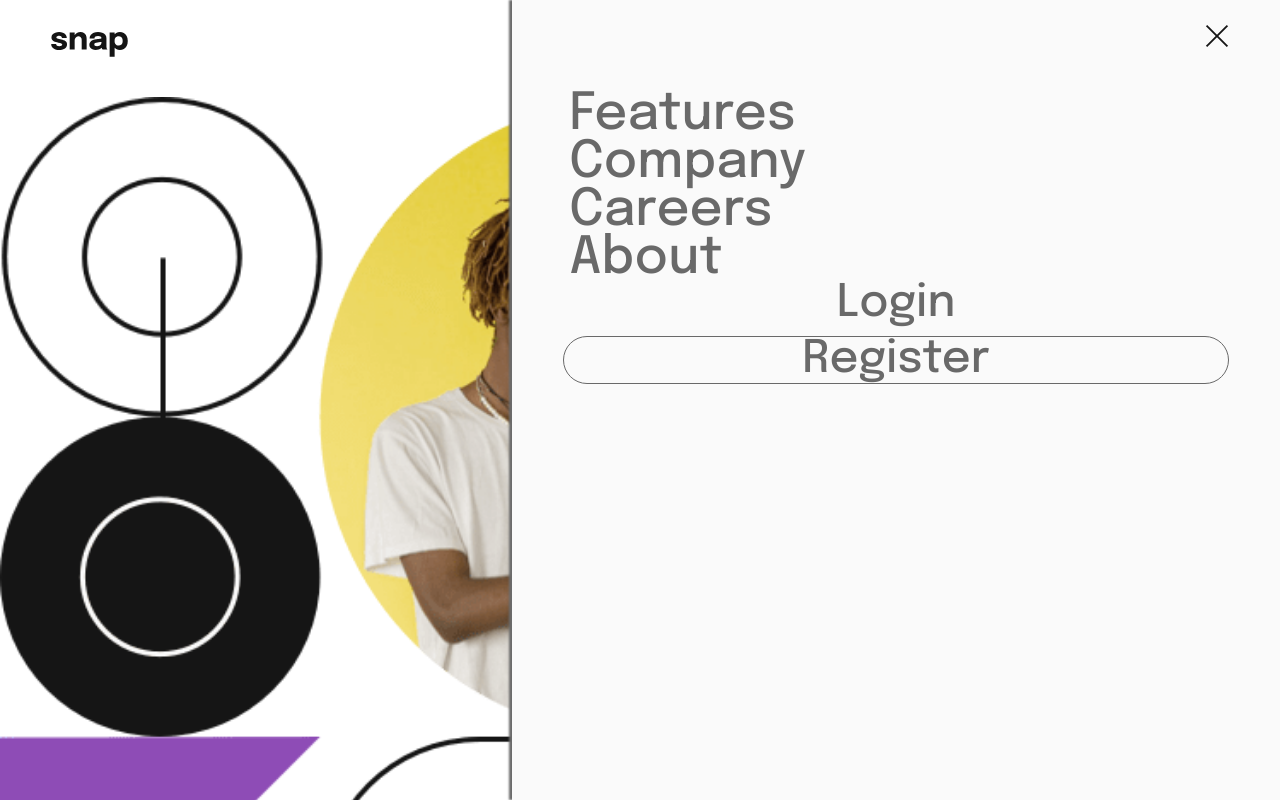
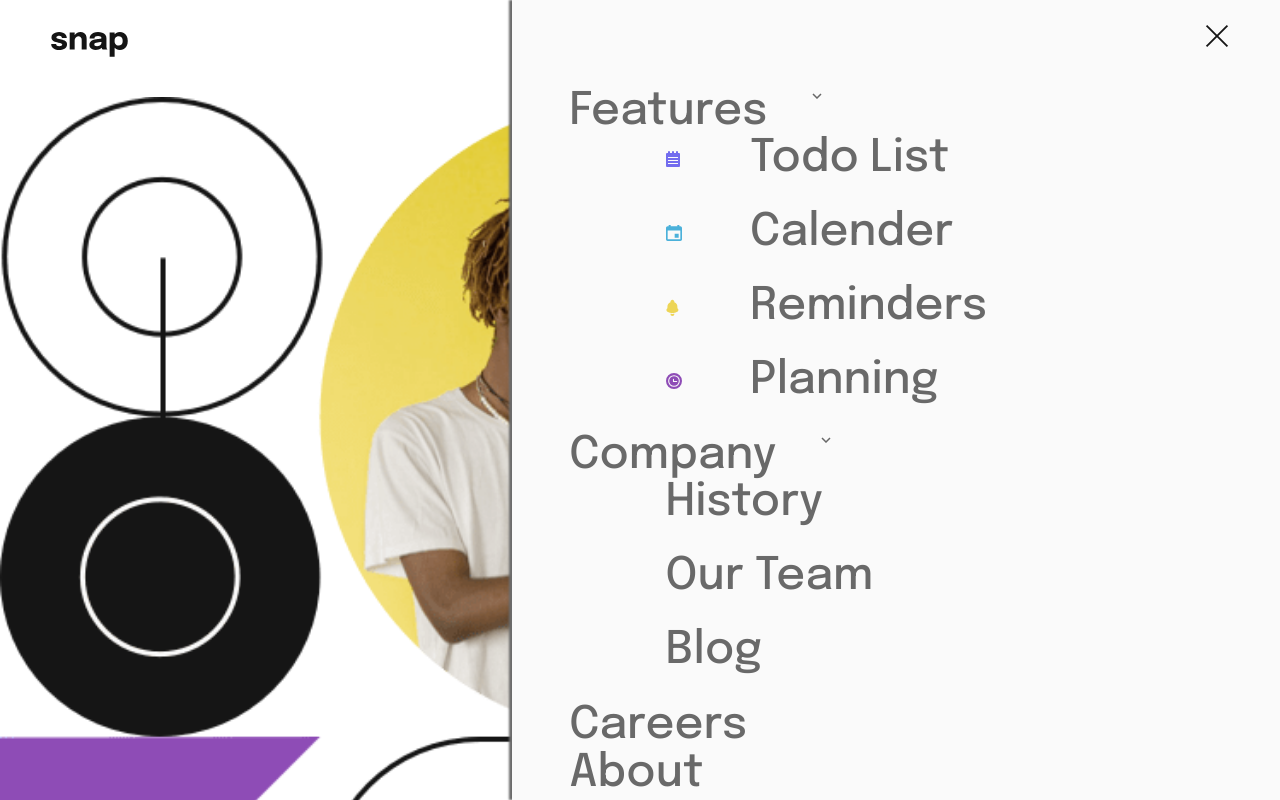
Before and after one commit to Kennedy-was-taken/intro-section-with-dropdown-navigation, an Angular app: page / in a window 1280 px wide. Shown: the top 800 px of the page. Built offline with nearby package versions, Linux system fonts and the light colour scheme.

Commit message:
sidebar with options

```diff
--- a/src/app/mobile-slidebar/mobile-slidebar.component.html
+++ b/src/app/mobile-slidebar/mobile-slidebar.component.html
@@ -2,20 +2,58 @@
 
     <!-- close option -->
     <div class="close-container">
-        <img class="close" src="../../assets/images/icon-close-menu.svg"/>
+        <img class="close" src="../../assets/images/icon-close-menu.svg" alt="close-menu"/>
     </div>
 
+    <!-- main -->
     <section class="main-container">
 
+        <!-- features -->
         <section class="drop-down">
-            <button type="button">Features</button>
+            <button type="button">
+                Features
+                <img src="../../assets/images/icon-arrow-down.svg" alt="arrow-down"/>
+            </button>
+
+            <!-- lists -->
+            <div class="options">
+                <p>
+                    <img src="../../assets/images/icon-todo.svg" alt=""/> Todo List
+                </p>
+                <p>
+                    <img src="../../assets/images/icon-calendar.svg" alt=""/> Calender
+                </p>
+                <p>
+                    <img src="../../assets/images/icon-reminders.svg" alt=""/> Reminders
+                </p>
+                <p>
+                    <img src="../../assets/images/icon-planning.svg" alt=""/> Planning
+                </p>
+            </div>
+
         </section>
 
+        <!-- Company -->
         <section class="drop-down">
-            <button type="button">Company</button>
+
+            <button type="button">
+                Company
+                <img src="../../assets/images/icon-arrow-down.svg" alt="arrow-down"/>
+            </button>
+
+            <!-- lists -->
+            <div class="options">
+                <p>History</p>
+                <p>Our Team</p>
+                <p>Blog</p>
+            </div>
+
         </section>
 
+        <!-- careers -->
         <button type="button">Careers</button>
+
+        <!-- about -->
         <button type="button">About</button>
     </section>
 
--- a/src/app/mobile-slidebar/mobile-slidebar.component.scss
+++ b/src/app/mobile-slidebar/mobile-slidebar.component.scss
@@ -23,14 +23,40 @@ main{
     display: flex;
     flex-direction: column;
 }
+
 button{
     display: flex;
     justify-content: left;
     background-color: transparent;
-    @include font_style(4vw, 500, var(--Medium_Gray));
+    @include font_style(3.5vw, 500, var(--Medium_Gray));
     border: 0px transparent;
     height: 6vh;
 }
+
+.drop-down > button > img{
+    margin-top: 0.5vh;
+    margin-left: 3.5vw;
+}
+
+.options{
+    display: flex;
+    flex-direction: column;
+    padding-left: 8vw;
+}
+
+p{
+    display: flex;
+    align-items: center;
+    @include font_style(3.5vw, 500, var(--Medium_Gray));
+    margin-top: 0px;
+    margin-bottom: 3.5vh;
+}
+
+.drop-down:nth-child(1) > .options > p{
+    display: grid;
+    grid-template-columns: 15% 85%;
+}
+
 
 .button-container{
     display: flex;
@@ -45,7 +71,7 @@ button{
     display: flex;
     justify-content: center;
     align-items: center;
-    font-size: 3.5vw;
+    font-size: 3.2vw;
 }
 
 
```
